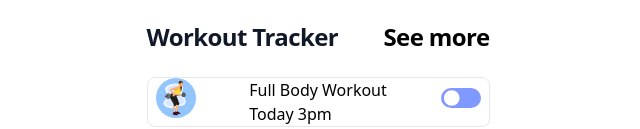
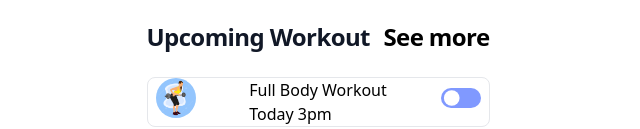
Before and after one commit to srinjoy29/intern-task, a website: page src/tracker.html in a window 1280 px wide. Shown: the part 325-454 px from the top of the page, without its empty margins (322-962 px from the left). Drawn offline with Linux system fonts and the light colour scheme.

Commit message:
Update tracker.html

```diff
--- a/src/tracker.html
+++ b/src/tracker.html
@@ -157,7 +157,7 @@
         <div class="text flex items-center justify-between">
           <h1
             class="text-xl mt-2 text-start font-bold leading-tight tracking-tight text-gray-900 md:text-2xl dark:text-white">
-            Workout Tracker
+            Upcoming Workout
           </h1>
           <p
             class="text-sm mt-2 text-end font-bold leading-tight tracking-tight text-gray-100 md:text-2xl dark:text-white">
```
